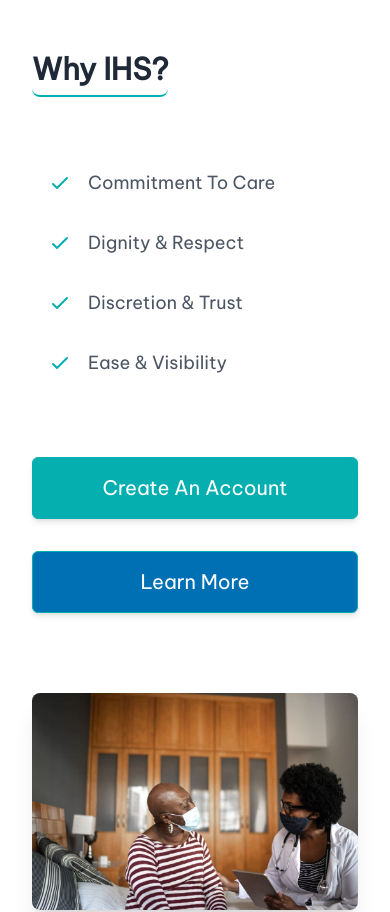
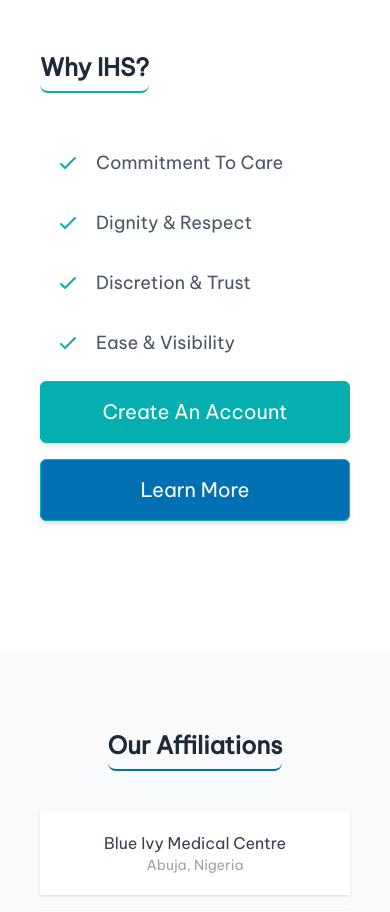
Before and after one commit to ihsidna/ihs-frontend, a React (Create React App) app: page / in a window 390 px wide. Shown: the part 2940-3852 px from the top of the page. Built offline with nearby package versions, Linux system fonts and the light colour scheme; no server answers; what react-topbar-progress-indicator would draw is missing.

Commit message:
refactor - Make why us section fully responsive

```diff
--- a/src/components/website/landing/WhyUs.jsx
+++ b/src/components/website/landing/WhyUs.jsx
@@ -7,14 +7,14 @@ const WhyUs = () => {
 	const navigate = useNavigate();
 
 	return (
-		<div className="w-full lg:mt-20 lg:pt-20 py-32">
+		<div className="lg:mt-20 py-32 mx-10">
 
-				<div className="grid md:grid-cols-2 content-evenly md:mx-20">
+				<div className="grid md:grid-cols-2">
 
-					<div className="flex flex-col justify-center items-start lg:px-10 md:px-10 px-8">
-						<h2 className="md:text-6xl text-3xl font-semibold pb-2 mb-10 text-gray-800  border-b-2 border-b-ihs-green rounded-lg">Why IHS?</h2>
+					<div className="flex flex-col justify-center items-start w-[100%]">
+						<h2 className="md:text-4xl text-2xl font-semibold pb-2 mb-10 text-gray-800  border-b-2 border-b-ihs-green rounded-lg">Why IHS?</h2>
 
-						<ul className="text-gray-600 text-lg md:text-2xl md:py-4 py-4">
+						<ul className="text-gray-600 text-lg lg:text-xl">
 							<li className="flex items-center">
 								<div><CheckIcon className="mr-4 text-ihs-green w-6"/></div>
 								<div>Commitment To Care</div>
@@ -33,16 +33,25 @@ const WhyUs = () => {
 							</li>
 						</ul>
 
-						<div className="grid md:grid-cols-2 my-8 lg:w-full md:w-full w-full">
-							<button className="bg-ihs-green md:py-4 py-4 my-4 md:px-4 px-4 md:mr-4 md:text-xl text-xl md:hover:bg-transparent md:hover:text-ihs-green md:hover:border-ihs-green md:hover:font-bold hover:bg-transparent hover:text-ihs-green hover:border-ihs-green hover:font-bold shadow-md" onClick={() => {
-								navigate('/signup')
-							}}>Create An Account</button>
+						<div className="grid md:grid-cols-2 mt-2 hidden sm:inline">
+							<button className="bg-ihs-green py-4 px-4 md:mr-4  text-xl hover:bg-transparent hover:text-ihs-green hover:border-ihs-green hover:font-bold shadow-md"
+											onClick={() => {navigate('/signup')}}>Create An Account</button>
 
-							<button className="bg-ihs-blue md:py-4 py-4 my-4 md:px-4 px-4 md:mr-4 md:text-xl text-xl md:hover:bg-transparent md:hover:text-ihs-blue md:hover:border-ihs-blue md:hover:font-bold hover:bg-transparent hover:text-ihs-blue hover:border-ihs-blue hover:font-bold shadow-md" onClick={() => {navigate("about")}}>Learn More</button>
+							<button className="bg-ihs-blue py-4 px-4 my-4 text-xl hover:bg-transparent hover:text-ihs-blue hover:border-ihs-blue hover:font-bold shadow-md"
+											onClick={() => {navigate("about")}}>Learn More</button>
 						</div>
 					</div>
 
-					<div className="w-full px-8 py-8 md:order-first md:mt-40 lg:mt-0">
+					{/*This is the same button group above*/}
+					{/*This is used for the mobile view to make it more responsive*/}
+					<div className="grid md:grid-cols-2 mt-2 sm:hidden">
+						<button className="bg-ihs-green py-4 px-4 text-xl hover:bg-transparent hover:text-ihs-green hover:border-ihs-green hover:font-bold shadow-md"
+										onClick={() => {navigate('/signup')}}>Create An Account</button>
+
+						<button className="bg-ihs-blue py-4 px-4 mt-4 text-xl hover:bg-transparent hover:text-ihs-blue hover:border-ihs-blue hover:font-bold shadow-md"
+										onClick={() => {navigate("about")}}>Learn More</button>
+					</div>
+					<div className="w-full px-8 py-8 md:order-first md:mt-40 lg:mt-0 hidden sm:inline">
 						<img src={WhyUsImage} alt="hero" className="rounded-lg shadow-xl "/>
 					</div>
 
```
